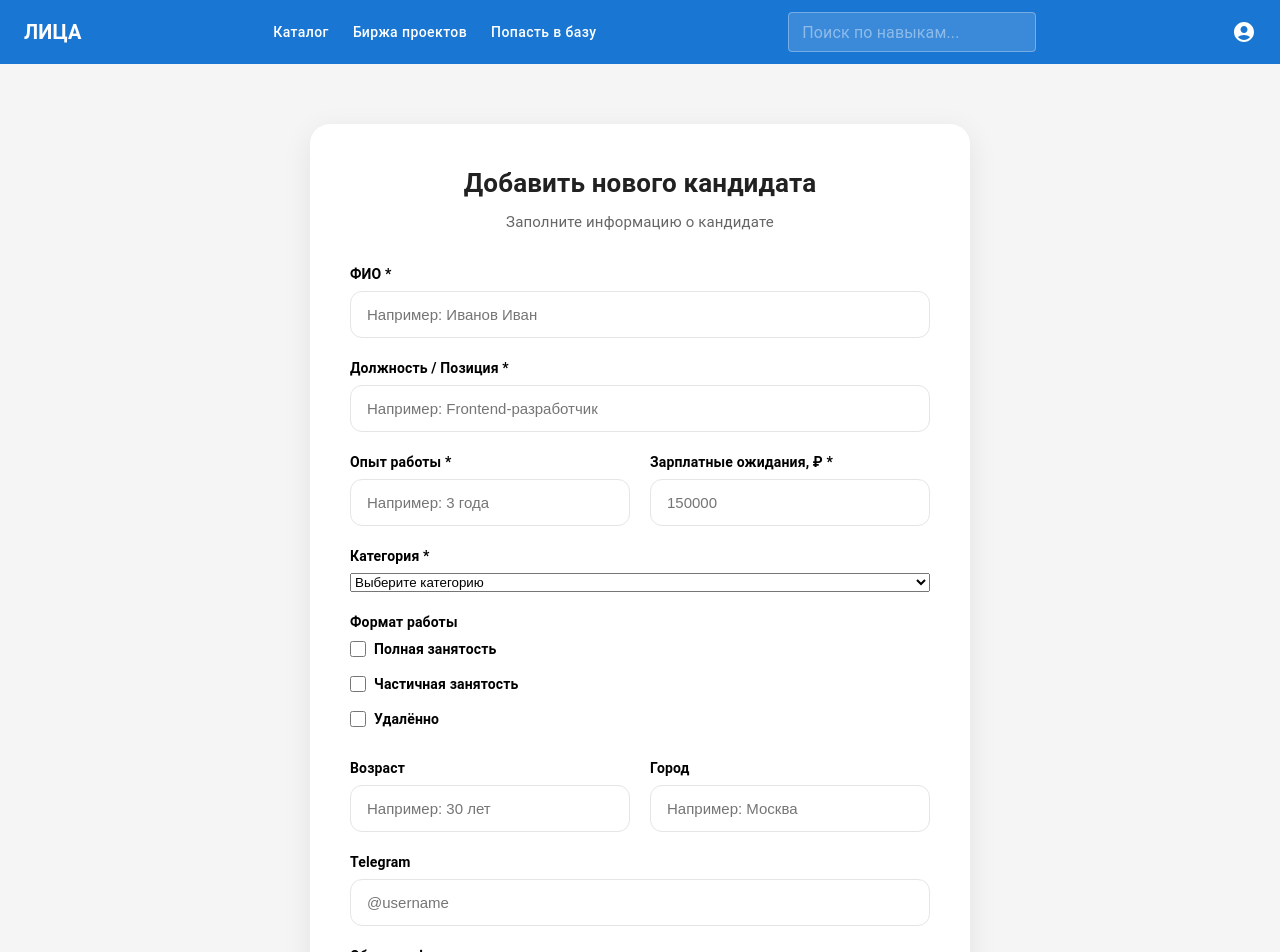
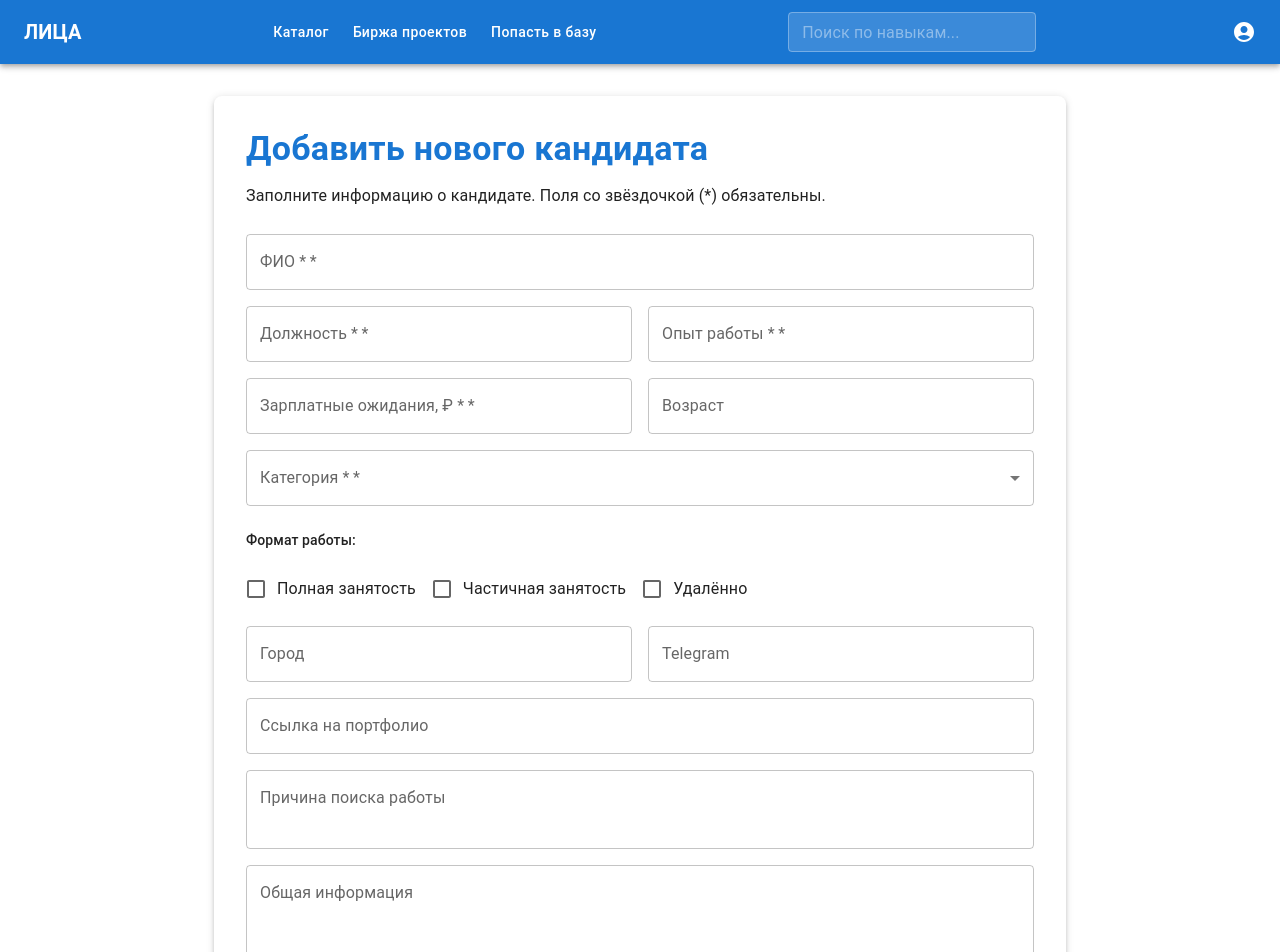
Before and after one commit to KazakovStas/SVch_Lab, a React (Create React App) app: page /add in a window 1280 px wide. Shown: the top 952 px of the page. Built offline with nearby package versions, Linux system fonts and the light colour scheme.

Commit message:
feat: refactor AddCandidatePage with MUI forms and add Snackbar notifications

```diff
--- a/src/pages/AddCandidatePage.jsx
+++ b/src/pages/AddCandidatePage.jsx
@@ -1,39 +1,32 @@
 import React, { useState } from 'react';
 import { useNavigate } from 'react-router-dom';
+import {
+  Container, Paper, Typography, TextField, Button, Box,
+  FormControl, InputLabel, Select, MenuItem,
+  FormGroup, FormControlLabel, Checkbox,
+  Snackbar, Alert
+} from '@mui/material';
 
 const AddCandidatePage = () => {
   const navigate = useNavigate();
 
   const [formData, setFormData] = useState({
-    name: '',
-    position: '',
-    experience: '',
-    salary: '',
-    category: '',
-    location: '',
-    age: '',
-    telegram: '',
-    portfolio: '',
-    general_info: '',
-    reason: '',
-    tags: []
+    name: '', position: '', experience: '', salary: '', category: '',
+    location: '', age: '', telegram: '', portfolio: '', general_info: '', reason: '', tags: []
   });
+
+  const [snackbar, setSnackbar] = useState({ open: false, message: '', severity: 'success' });
 
   const handleChange = (e) => {
     const { name, value } = e.target;
-    setFormData(prev => ({
-      ...prev,
-      [name]: value
-    }));
+    setFormData(prev => ({ ...prev, [name]: value }));
   };
 
   const handleTagChange = (e) => {
     const { value, checked } = e.target;
     setFormData(prev => ({
       ...prev,
-      tags: checked
-        ? [...prev.tags, value]
-        : prev.tags.filter(tag => tag !== value)
+      tags: checked ? [...prev.tags, value] : prev.tags.filter(tag => tag !== value)
     }));
   };
 
@@ -41,10 +34,8 @@ const AddCandidatePage = () => {
     e.preventDefault();
 
     const existingCandidates = JSON.parse(localStorage.getItem('candidates') || '[]');
-
     const newCandidate = {
-      id: String(Date.now()),
-      ...formData,
+      id: String(Date.now()), ...formData,
       salary: Number(formData.salary) || 0,
       avatar: 'img/default-avatar.png'
     };
@@ -52,188 +43,92 @@ const AddCandidatePage = () => {
     const updatedCandidates = [...existingCandidates, newCandidate];
     localStorage.setItem('candidates', JSON.stringify(updatedCandidates));
 
-    alert('Кандидат успешно добавлен!');
-    navigate('/catalog');
+    setSnackbar({ open: true, message: 'Кандидат успешно добавлен в базу!', severity: 'success' });
+
+    setTimeout(() => navigate('/catalog'), 2000);
   };
 
+  const handleCloseSnackbar = () => setSnackbar(prev => ({ ...prev, open: false }));
+
   return (
-    <main className="edit-profile-main">
-      <div className="container edit-profile-container">
-        <div className="edit-profile-card">
-          <div className="edit-header">
-            <h1>Добавить нового кандидата</h1>
-            <p className="edit-subtitle">Заполните информацию о кандидате</p>
-          </div>
+    <Container maxWidth="md" sx={{ py: 4 }}>
+      <Paper elevation={3} sx={{ p: 4, borderRadius: 2 }}>
 
-          <form onSubmit={handleSubmit} className="edit-form">
-            <div className="form-group">
-              <label htmlFor="name">ФИО *</label>
-              <input
-                type="text"
-                id="name"
-                name="name"
-                value={formData.name}
-                onChange={handleChange}
-                required
-                placeholder="Например: Иванов Иван"
-              />
-            </div>
+        <Typography variant="h4" component="h1" gutterBottom sx={{ fontWeight: 'bold', color: 'primary.main' }}>
+          Добавить нового кандидата
+        </Typography>
+        <Typography variant="subtitle1" color="text.secondary" sx={{ mb: 3 }}>
+          Заполните информацию о кандидате. Поля со звёздочкой (*) обязательны.
+        </Typography>
 
-            <div className="form-group">
-              <label htmlFor="position">Должность / Позиция *</label>
-              <input
-                type="text"
-                id="position"
-                name="position"
-                value={formData.position}
-                onChange={handleChange}
-                required
-                placeholder="Например: Frontend-разработчик"
-              />
-            </div>
+        <form onSubmit={handleSubmit}>
+          <Box sx={{ display: 'flex', flexDirection: 'column', gap: 2 }}>
 
-            <div className="form-row">
-              <div className="form-group">
-                <label htmlFor="experience">Опыт работы *</label>
-                <input
-                  type="text"
-                  id="experience"
-                  name="experience"
-                  value={formData.experience}
-                  onChange={handleChange}
-                  required
-                  placeholder="Например: 3 года"
-                />
-              </div>
-              <div className="form-group">
-                <label htmlFor="salary">Зарплатные ожидания, ₽ *</label>
-                <input
-                  type="number"
-                  id="salary"
-                  name="salary"
-                  value={formData.salary}
-                  onChange={handleChange}
-                  required
-                  placeholder="150000"
-                />
-              </div>
-            </div>
+            <TextField label="ФИО *" name="name" value={formData.name} onChange={handleChange} required fullWidth />
 
-            <div className="form-group">
-              <label htmlFor="category">Категория *</label>
-              <select
-                id="category"
+            <Box sx={{ display: 'flex', gap: 2 }}>
+              <TextField label="Должность *" name="position" value={formData.position} onChange={handleChange} required fullWidth />
+              <TextField label="Опыт работы *" name="experience" value={formData.experience} onChange={handleChange} required fullWidth />
+            </Box>
+
+            <Box sx={{ display: 'flex', gap: 2 }}>
+              <TextField label="Зарплатные ожидания, ₽ *" name="salary" type="number" value={formData.salary} onChange={handleChange} required fullWidth />
+              <TextField label="Возраст" name="age" value={formData.age} onChange={handleChange} fullWidth />
+            </Box>
+
+            <FormControl fullWidth required>
+              <InputLabel id="category-label">Категория *</InputLabel>
+              <Select
+                labelId="category-label"
                 name="category"
                 value={formData.category}
+                label="Категория *"
                 onChange={handleChange}
-                required
               >
-                <option value="">Выберите категорию</option>
-                <option value="marketing">Маркетинг</option>
-                <option value="development">Разработка</option>
-                <option value="design">Дизайн</option>
-                <option value="sales">Продажи</option>
-                <option value="analytics">Аналитика</option>
-              </select>
-            </div>
+                <MenuItem value="marketing">Маркетинг</MenuItem>
+                <MenuItem value="development">Разработка</MenuItem>
+                <MenuItem value="design">Дизайн</MenuItem>
+                <MenuItem value="sales">Продажи</MenuItem>
+                <MenuItem value="analytics">Аналитика</MenuItem>
+              </Select>
+            </FormControl>
 
-            <div className="form-group">
-              <label>Формат работы</label>
-              <label className="checkbox-label">
-                <input
-                  type="checkbox"
-                  name="tags"
-                  value="fulltime"
-                  checked={formData.tags.includes('fulltime')}
-                  onChange={handleTagChange}
-                />
-                <span>Полная занятость</span>
-              </label>
-              <label className="checkbox-label">
-                <input
-                  type="checkbox"
-                  name="tags"
-                  value="parttime"
-                  checked={formData.tags.includes('parttime')}
-                  onChange={handleTagChange}
-                />
-                <span>Частичная занятость</span>
-              </label>
-              <label className="checkbox-label">
-                <input
-                  type="checkbox"
-                  name="tags"
-                  value="remote"
-                  checked={formData.tags.includes('remote')}
-                  onChange={handleTagChange}
-                />
-                <span>Удалённо</span>
-              </label>
-            </div>
+            <Typography variant="subtitle2" sx={{ mt: 1 }}>Формат работы:</Typography>
+            <FormGroup row>
+              <FormControlLabel control={<Checkbox name="tags" value="fulltime" checked={formData.tags.includes('fulltime')} onChange={handleTagChange} />} label="Полная занятость" />
+              <FormControlLabel control={<Checkbox name="tags" value="parttime" checked={formData.tags.includes('parttime')} onChange={handleTagChange} />} label="Частичная занятость" />
+              <FormControlLabel control={<Checkbox name="tags" value="remote" checked={formData.tags.includes('remote')} onChange={handleTagChange} />} label="Удалённо" />
+            </FormGroup>
 
-            <div className="form-row">
-              <div className="form-group">
-                <label htmlFor="age">Возраст</label>
-                <input
-                  type="text"
-                  id="age"
-                  name="age"
-                  value={formData.age}
-                  onChange={handleChange}
-                  placeholder="Например: 30 лет"
-                />
-              </div>
-              <div className="form-group">
-                <label htmlFor="location">Город</label>
-                <input
-                  type="text"
-                  id="location"
-                  name="location"
-                  value={formData.location}
-                  onChange={handleChange}
-                  placeholder="Например: Москва"
-                />
-              </div>
-            </div>
+            <Box sx={{ display: 'flex', gap: 2 }}>
+              <TextField label="Город" name="location" value={formData.location} onChange={handleChange} fullWidth />
+              <TextField label="Telegram" name="telegram" value={formData.telegram} onChange={handleChange} fullWidth />
+            </Box>
 
-            <div className="form-group">
-              <label htmlFor="telegram">Telegram</label>
-              <input
-                type="text"
-                id="telegram"
-                name="telegram"
-                value={formData.telegram}
-                onChange={handleChange}
-                placeholder="@username"
-              />
-            </div>
+            <TextField label="Ссылка на портфолио" name="portfolio" value={formData.portfolio} onChange={handleChange} fullWidth />
 
-            <div className="form-group">
-              <label htmlFor="general_info">Общая информация</label>
-              <textarea
-                id="general_info"
-                name="general_info"
-                rows="4"
-                value={formData.general_info}
-                onChange={handleChange}
-                placeholder="Ключевые достижения, экспертиза..."
-              ></textarea>
-            </div>
+            <TextField label="Причина поиска работы" name="reason" value={formData.reason} onChange={handleChange} fullWidth multiline rows={2} />
+            <TextField label="Общая информация" name="general_info" value={formData.general_info} onChange={handleChange} fullWidth multiline rows={4} />
 
-            <div className="form-actions">
-              <button type="submit" className="btn-primary">Добавить кандидата</button>
-              <button
-                type="button"
-                className="btn-secondary"
-                onClick={() => navigate('/catalog')}
-              >
-                Отмена
-              </button>
-            </div>
-          </form>
-        </div>
-      </div>
-    </main>
+            <Box sx={{ display: 'flex', gap: 2, mt: 2, justifyContent: 'flex-end' }}>
+              <Button variant="outlined" onClick={() => navigate('/catalog')}>Отмена</Button>
+              <Button variant="contained" type="submit">Добавить кандидата</Button>
+            </Box>
+          </Box>
+        </form>
+      </Paper>
+
+      <Snackbar
+        open={snackbar.open}
+        autoHideDuration={3000}
+        onClose={handleCloseSnackbar}
+        anchorOrigin={{ vertical: 'bottom', horizontal: 'center' }}
+      >
+        <Alert onClose={handleCloseSnackbar} severity={snackbar.severity} sx={{ width: '100%' }}>
+          {snackbar.message}
+        </Alert>
+      </Snackbar>
+    </Container>
   );
 };
 
```
